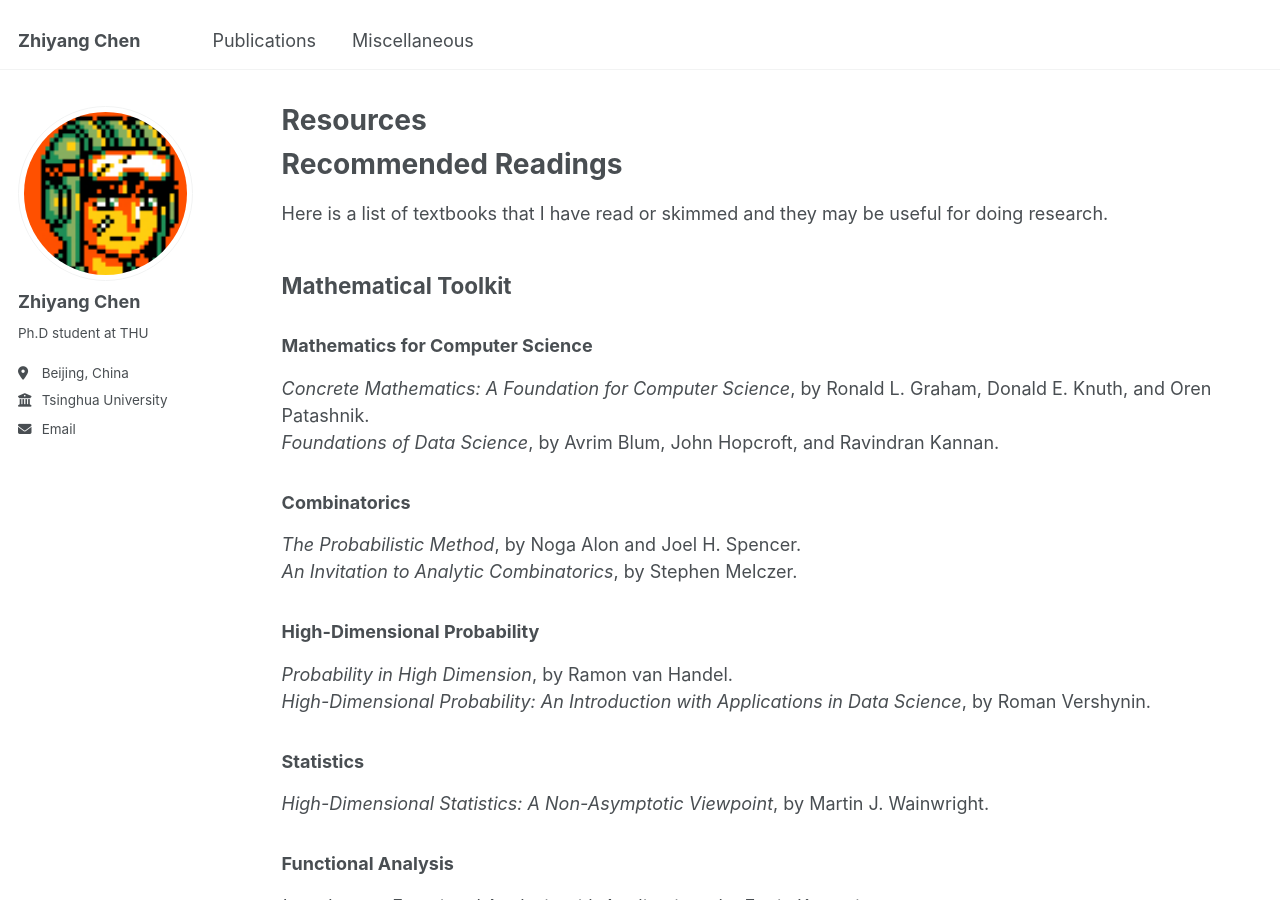
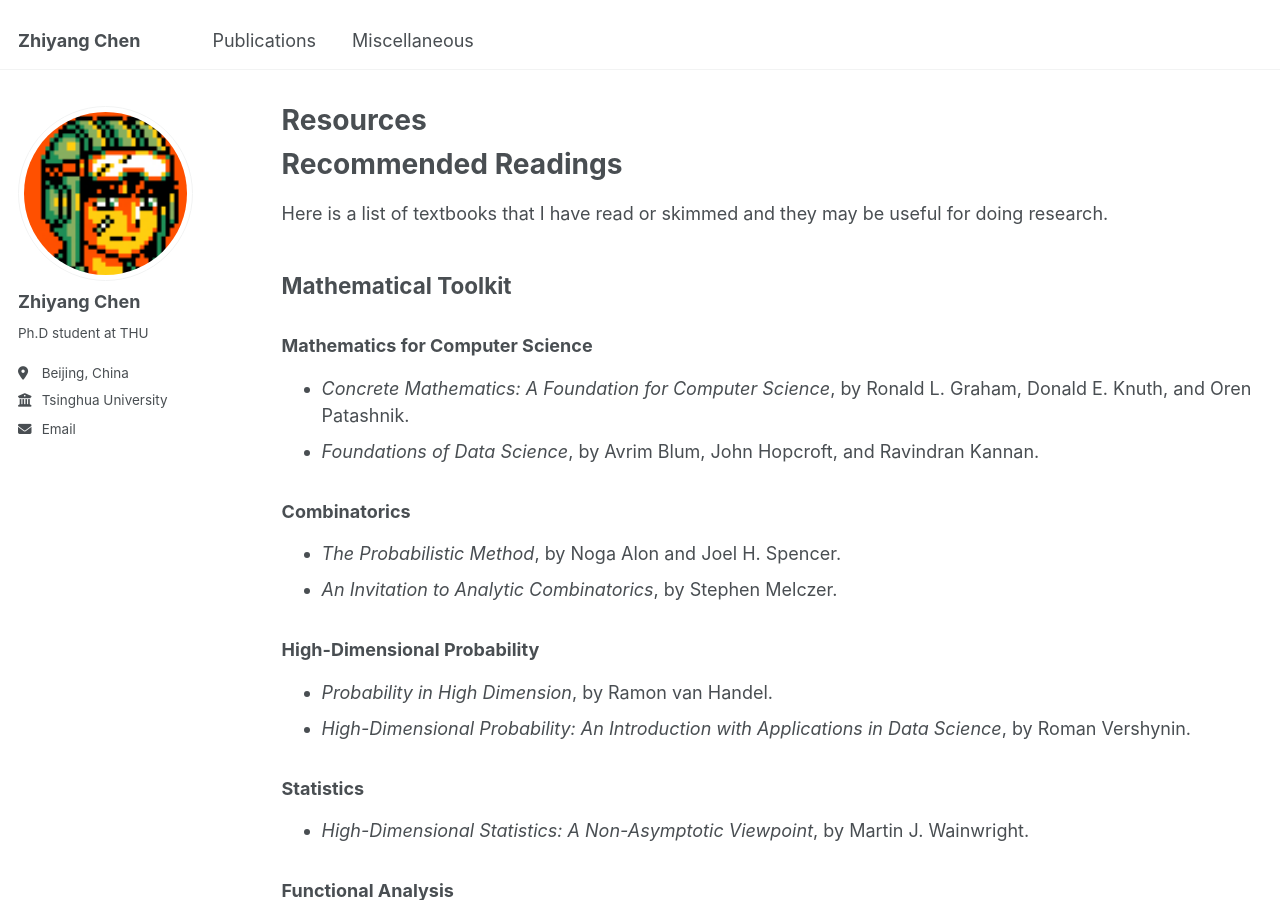
Before and after one commit to chen-zhi-yang/chen-zhi-yang.github.io, a Jekyll site: the page built from _pages/resources.md, in a window 1280 px wide and 900 px high. Built offline with Jekyll 4.4.1, drawn with Linux system fonts in a browser that asks for light colours.

```diff
--- a/_pages/resources.md
+++ b/_pages/resources.md
@@ -13,75 +13,75 @@ Here is a list of textbooks that I have read or skimmed and they may be useful f
 
 ### Mathematics for Computer Science
 
-*Concrete Mathematics: A Foundation for Computer Science*, by Ronald L. Graham, Donald E. Knuth, and Oren Patashnik.
-*Foundations of Data Science*, by Avrim Blum, John Hopcroft, and Ravindran Kannan.
+- *Concrete Mathematics: A Foundation for Computer Science*, by Ronald L. Graham, Donald E. Knuth, and Oren Patashnik.
+- *Foundations of Data Science*, by Avrim Blum, John Hopcroft, and Ravindran Kannan.
 
 ### Combinatorics
 
-*The Probabilistic Method*, by Noga Alon and Joel H. Spencer.
-*An Invitation to Analytic Combinatorics*, by Stephen Melczer.
+- *The Probabilistic Method*, by Noga Alon and Joel H. Spencer.
+- *An Invitation to Analytic Combinatorics*, by Stephen Melczer.
 
 ### High-Dimensional Probability
 
-*Probability in High Dimension*, by Ramon van Handel.
-*High-Dimensional Probability: An Introduction with Applications in Data Science*, by Roman Vershynin.
+- *Probability in High Dimension*, by Ramon van Handel.
+- *High-Dimensional Probability: An Introduction with Applications in Data Science*, by Roman Vershynin.
 
 ### Statistics
 
-*High-Dimensional Statistics: A Non-Asymptotic Viewpoint*, by Martin J. Wainwright.
+- *High-Dimensional Statistics: A Non-Asymptotic Viewpoint*, by Martin J. Wainwright.
 
 ### Functional Analysis
 
-*Introductory Functional Analysis with Applications*, by Erwin Kreyszig.
+- *Introductory Functional Analysis with Applications*, by Erwin Kreyszig.
 
 ### Differential Equations
 
-*Differential Equations, Dynamical Systems, and an Introduction to Chaos*, by Morris Hirsch, Robert L. Devaney, and Stephen Smale.
+- *Differential Equations, Dynamical Systems, and an Introduction to Chaos*, by Morris Hirsch, Robert L. Devaney, and Stephen Smale.
 
 ### Analysis of Boolean Functions
 
-*Analysis of Boolean Functions*, by Ryan O'Donnell.
+- *Analysis of Boolean Functions*, by Ryan O'Donnell.
 
 ## Algorithms and Complexity
 
 ### Algorithm Design and Analysis
 
-*The Design of Approximation Algorithms*, by David P. Williamson and David Shmoys.
-*Randomized Algorithms*, by Rajeev Motwani and Prabhakar Raghavan.
-*Exact Exponential Algorithms*, by Dieter Kratsch and Fedor V. Fomin.
-*Parameterized Algorithms*, by Marek Cygan, Fedor V. Fomin, Łukasz Kowalik, Daniel Lokshtanov, Dániel Marx, Marcin Pilipczuk, Michał Pilipczuk, and Saket Saurabh.
-*Online Computation and Competitive Analysis*, by Allan Borodin and Ran El-Yaniv.
-*Parallel and Distributed Computation: Numerical Methods*, by Dimitri P. Bertsekas and John N. Tsitsiklis.
-*Beyond the Worst-Case Analysis of Algorithms*, by Tim Roughgarden.
+- *The Design of Approximation Algorithms*, by David P. Williamson and David Shmoys.
+- *Randomized Algorithms*, by Rajeev Motwani and Prabhakar Raghavan.
+- *Exact Exponential Algorithms*, by Dieter Kratsch and Fedor V. Fomin.
+- *Parameterized Algorithms*, by Marek Cygan, Fedor V. Fomin, Łukasz Kowalik, Daniel Lokshtanov, Dániel Marx, Marcin Pilipczuk, Michał Pilipczuk, and Saket Saurabh.
+- *Online Computation and Competitive Analysis*, by Allan Borodin and Ran El-Yaniv.
+- *Parallel and Distributed Computation: Numerical Methods*, by Dimitri P. Bertsekas and John N. Tsitsiklis.
+- *Beyond the Worst-Case Analysis of Algorithms*, by Tim Roughgarden.
 
 ### Optimization
 
-*Introduction to Linear Optimization*, by Dimitris Bertsimas and John N. Tsitsiklis.
-*Convex Optimization*, by Stephen Boyd and Lieven Vandenberghe.
-*Convex Optimization: Algorithms and Complexity*, by Sébastien Bubeck.
-*Integer Programming*, by Michele Conforti, Gérard Cornuéjols, and Giacomo Zambelli.
+- *Introduction to Linear Optimization*, by Dimitris Bertsimas and John N. Tsitsiklis.
+- *Convex Optimization*, by Stephen Boyd and Lieven Vandenberghe.
+- *Convex Optimization: Algorithms and Complexity*, by Sébastien Bubeck.
+- *Integer Programming*, by Michele Conforti, Gérard Cornuéjols, and Giacomo Zambelli.
 
 ### Heuristic Algorithms
 
-*Heuristic Search: Theory and Applications*, by Stefan Edelkamp and Stefan Schroedl.
-*Handbook of Satisfiability*, by Armin Biere, Marijn Heule, Hans van Maaren, and Toby Walsh.
+- *Heuristic Search: Theory and Applications*, by Stefan Edelkamp and Stefan Schroedl.
+- *Handbook of Satisfiability*, by Armin Biere, Marijn Heule, Hans van Maaren, and Toby Walsh.
 
 ### Computational Complexity
 
-*Computational Complexity: A Modern Approach*, by Sanjeev Arora and Boaz Barak.
-*Mathematics and Computation*, by Avi Wigderson.
-*Communication Complexity (for Algorithm Designers)*, by Tim Roughgarden.
+- *Computational Complexity: A Modern Approach*, by Sanjeev Arora and Boaz Barak.
+- *Mathematics and Computation*, by Avi Wigderson.
+- *Communication Complexity (for Algorithm Designers)*, by Tim Roughgarden.
 
 ## Machine Learning
 
 ### Learning Theory
 
-*Foundations of Machine Learning*, by Mehryar Mohri, Afshin Rostamizadeh, and Ameet Talwalkar.
-*Understanding Machine Learning: From Theory to Algorithms*, by Shai Shalev-Shwartz and Shai Ben-David.
-*User-Friendly Introduction to PAC-Bayes Bounds*, by Pierre Alquier.
-*Bandit Algorithms*, by Tor Lattimore and Csaba Szepesvari.
+- *Foundations of Machine Learning*, by Mehryar Mohri, Afshin Rostamizadeh, and Ameet Talwalkar.
+- *Understanding Machine Learning: From Theory to Algorithms*, by Shai Shalev-Shwartz and Shai Ben-David.
+- *User-Friendly Introduction to PAC-Bayes Bounds*, by Pierre Alquier.
+- *Bandit Algorithms*, by Tor Lattimore and Csaba Szepesvari.
 
 ### Reinforcement Learning
 
-*Neuro-Dynamic Programming*, by Dimitri P. Bertsekas and John N. Tsitsiklis.
-*Reinforcement Learning and Optimal Control*, by Dimitri P. Bertsekas.
+- *Neuro-Dynamic Programming*, by Dimitri P. Bertsekas and John N. Tsitsiklis.
+- *Reinforcement Learning and Optimal Control*, by Dimitri P. Bertsekas.
```
